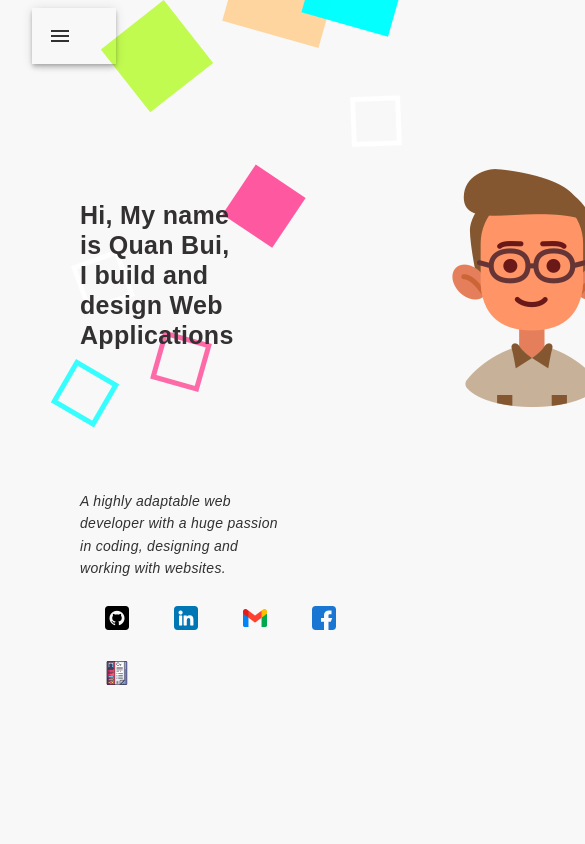
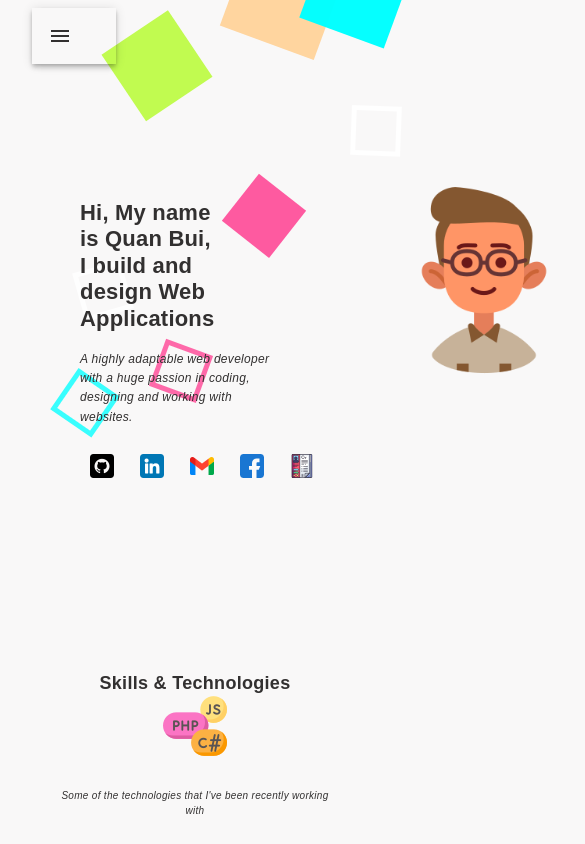
Before and after one commit to quanbui210/Personal-Portfolio, a React (Create React App) app: page / in a window 390 px wide. Shown: the top 844 px of the page, 585 px wide, since content can reach past the window. Built offline with nearby package versions, Linux system fonts and the light colour scheme; a web font is replaced by a local one.

Commit message:
responsive

```diff
--- a/package.json
+++ b/package.json
@@ -29,6 +29,7 @@
     "start": "react-scripts start",
     "build": "react-scripts build",
     "test": "react-scripts test",
+    "deploy": "aws s3 sync build/ s3://personal-portfolio-quanbui",
     "eject": "react-scripts eject",
     "lint": "eslint .",
     "lint:fix": "eslint --fix",
--- a/src/Components/Introduction/Introduction.scss
+++ b/src/Components/Introduction/Introduction.scss
@@ -62,21 +62,26 @@ p {
     .intro {
         margin: 200px 100px 0px 80px;
             &-title{
-                font-size: 25px;
-                letter-spacing: .3px;
+                font-size: 22px;
+                letter-spacing: .2px;
             }
             &-description {
-                font-size: 14px;
+                font-size: 12px;
                 font-style: italic;
-                margin-top: 14px;
+                margin-top: -60px;
                 line-height: 1.6;
             }
             &-icon {
-                margin: 0px 10px 10px 15px;
+              width: 30px !important;
                     &:hover {
                         opacity: 0.8;
                         color: rgb(78, 69, 69);
                     }
+            }
+            &-img{
+              margin-bottom: 30px;
+              margin-top: -20px;
+              width: 200px;
             }
     }
 }
@@ -156,6 +161,8 @@ p {
 
 
 
+
+
 @keyframes slider-appear {
     from {
       opacity: 0;
--- a/src/Components/NavBar/NavItem.scss
+++ b/src/Components/NavBar/NavItem.scss
@@ -52,7 +52,7 @@
 }
 
 .menu-item {
-    color: #343333;
+    color: #cbcbcb !important;
     text-decoration: none;
     margin: 10px;
         &-hover {
--- a/src/Components/Projects/ProjectCard.scss
+++ b/src/Components/Projects/ProjectCard.scss
@@ -1,15 +1,4 @@
 .project-card {
-    margin-top: 60px;
-        &-icon {
-            color: #3d3d3d;
-                :hover {
-                    opacity: 0.8;
-                    cursor: pointer;
-                    transform: translateY(-6px);
-                    transition: all .2s ease-in-out 0s;
-                    -webkit-transform: all .4s ease-in-out 0s;
-                }
-        }
         &-seemore {
             text-align: center;
             color: rgb(73, 73, 73);
@@ -144,12 +133,37 @@
     box-shadow : 0 5px 20px rgba(50, 50, 50, 0.5);
   }
 
+  @media screen and (max-width: 600px) {
+    .card-container .card {
+      height : 215px;
+      background-color : transparent;
+      display : flex;
+      flex-direction : column;
+      transition : 0.3s ease-in-out;
+      border-radius : 15px;
+      width: 400px;
+      border: none;
+      margin-top: 80px;
+      margin-left: -20px;
+    }
+    .card-container .card .image {
+      min-width : 100px;
+      width: 280px;
+      max-height : 280px;
+      top : -45%;
+      left: 0px;
+      box-shadow : 0 5px 20px rgba(0,0,0,0.2);
+      z-index : 1;
+      margin: 0 auto;
+      margin-bottom: 35px;
+      border-radius: 15px;
+    }
+  }
   @media screen and (min-width: 700px) and (max-width: 1600px) {
     .card-container .card {
         width: 600px;
         margin: 60px auto;
         width: 700px;
-
     }
     .card-container .card .image img {
       max-width : 120%;
--- a/src/Components/Projects/Projects.scss
+++ b/src/Components/Projects/Projects.scss
@@ -7,3 +7,10 @@
     display: grid;
     grid-template-columns: 1fr 1fr;
 }
+
+
+@media screen and (max-width: 600px) {
+    .p-container {
+        grid-template-columns: 1fr;
+    }
+}
```
